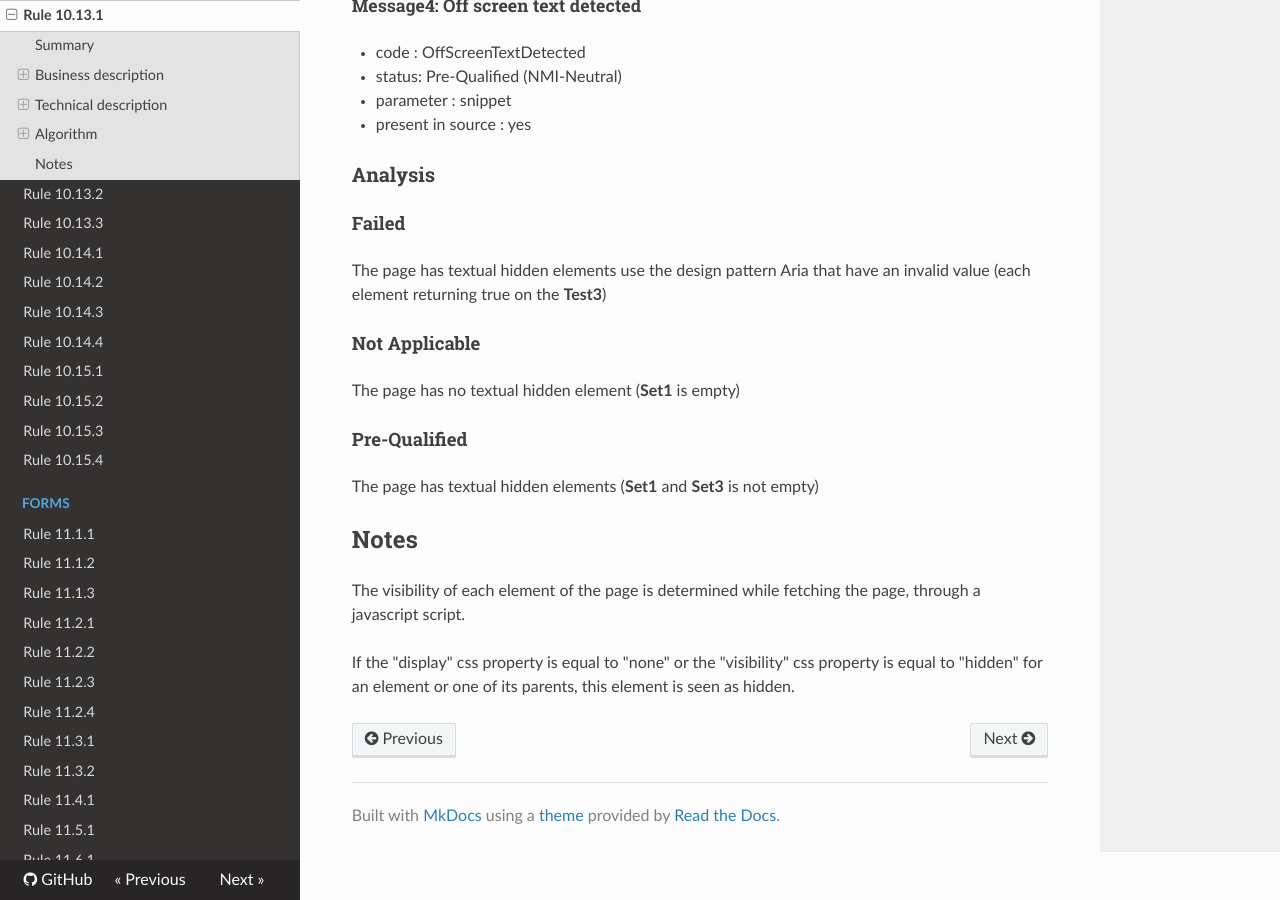
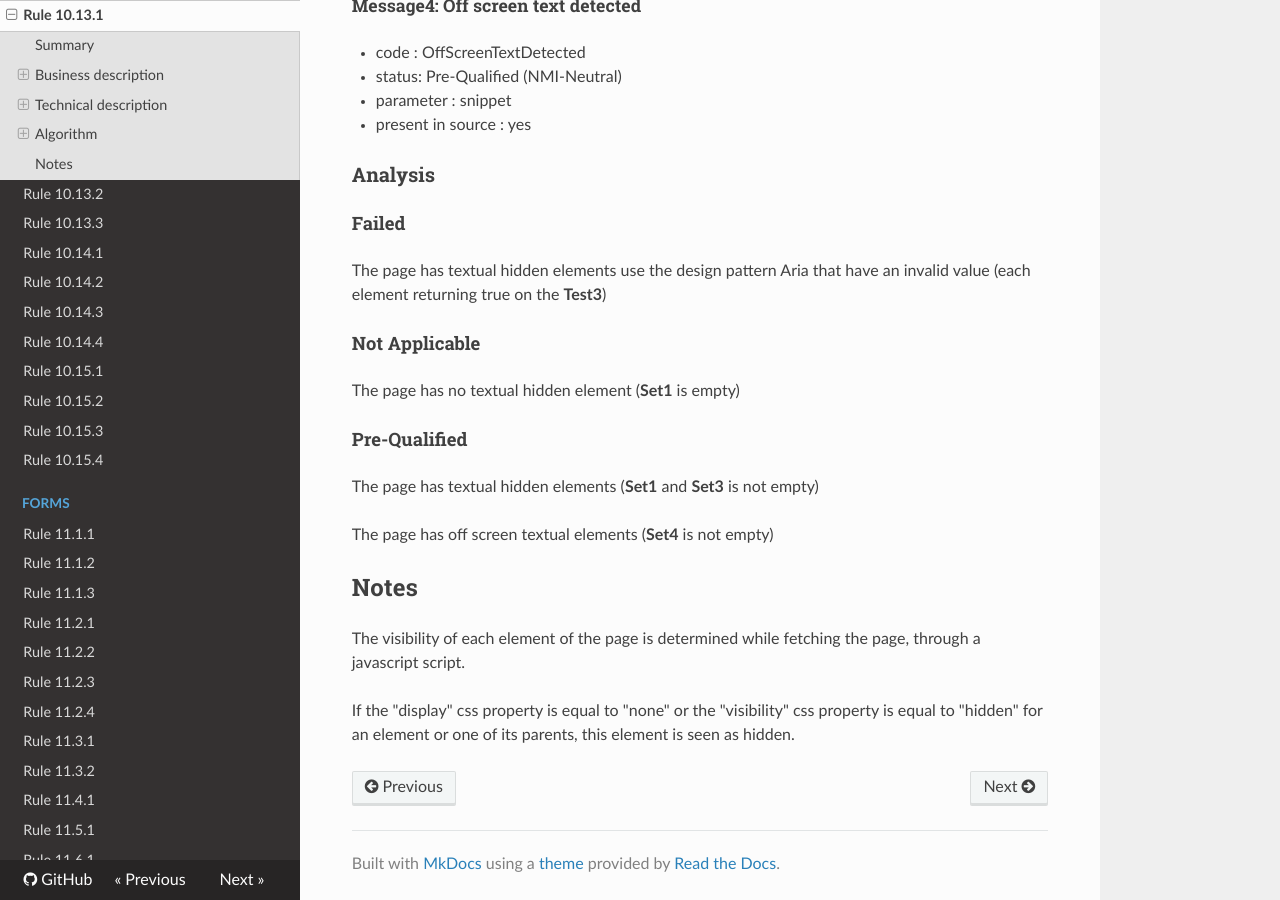
Before and after one commit to Tanaguru/RGAA3-2016, an MkDocs documentation site: the page built from docs/Rule-10-13-1.md, in a window 1280 px wide and 900 px high, scrolled down 3306 px. Built offline with MkDocs 1.6.1, drawn with Linux system fonts in a browser that asks for light colours; nearby versions of some CDN libraries; old or Windows-style settings are respelled for this version of MkDocs.

Commit message:
Update rule 10.13.1

```diff
--- a/docs/Rule-10-13-1.md
+++ b/docs/Rule-10-13-1.md
@@ -149,6 +149,8 @@ The page has no textual hidden element (**Set1** is empty)
 
 The page has textual hidden elements (**Set1** and **Set3** is not empty)
 
+The page has off screen textual elements (**Set4** is not empty)
+
 ## Notes
 
 The visibility of each element of the page is determined while fetching
```
